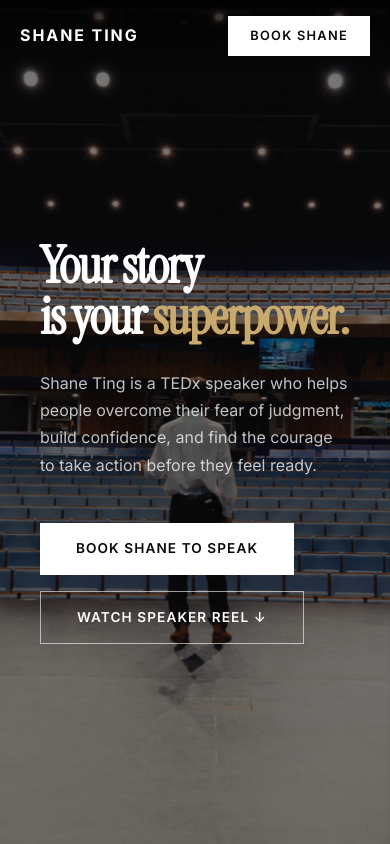
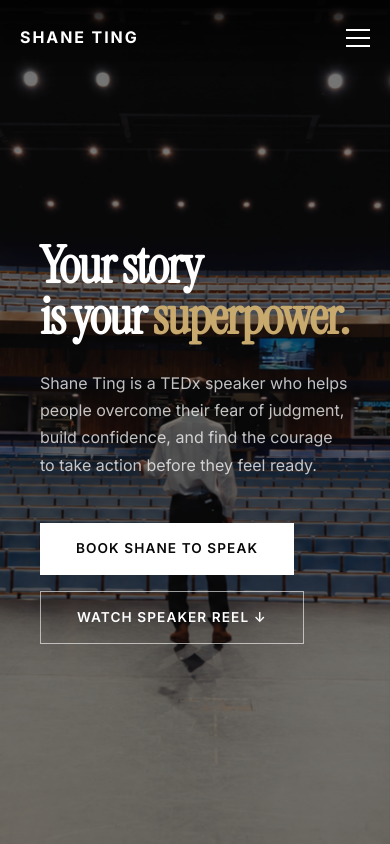
Before and after one commit to shanexyeah/shaneting-website, a Next.js app: page / in a window 390 px wide. Shown: the top 844 px of the page. Built offline with nearby package versions, Linux system fonts and the light colour scheme.

Commit message:
Replace mobile Book Shane button with hamburger menu
Co-Authored-By: Claude Opus 5.5 <noreply@anthropic.com>

```diff
--- a/app/globals.css
+++ b/app/globals.css
@@ -44,10 +44,53 @@ img { max-width: 100%; display: block; }
 .nav-cta { background: var(--white); color: var(--black) !important; padding: 10px 22px; font-weight: 600 !important; transition: background-color 0.2s, color 0.2s, transform 160ms ease-out !important; }
 .nav-cta:active { transform: scale(0.97); }
 .nav-cta:hover { background: var(--accent) !important; color: var(--white) !important; }
+.nav-toggle { display: none; }
+.mobile-menu { display: none; }
 @media (max-width: 768px) {
   .nav { padding: 16px 20px; }
-  .nav-links { gap: 16px; }
-  .nav-links .nav-hide { display: none; }
+  .nav-links { display: none; }
+
+  .nav-toggle {
+    display: flex; flex-direction: column; justify-content: center; gap: 6px;
+    width: 44px; height: 44px; margin-right: -10px; padding: 0 10px;
+    background: none; border: none; cursor: pointer;
+    touch-action: manipulation; -webkit-tap-highlight-color: transparent;
+    transition: transform 160ms ease-out;
+  }
+  .nav-toggle:active { transform: scale(0.92); }
+  .nav-toggle:focus-visible { outline: 2px solid var(--accent); outline-offset: 2px; }
+  .nav-toggle span {
+    display: block; width: 100%; height: 2px; background: var(--white);
+    transition: transform 240ms var(--ease-out), opacity 160ms ease-out;
+  }
+  .nav-toggle.open span:nth-child(1) { transform: translateY(8px) rotate(45deg); }
+  .nav-toggle.open span:nth-child(2) { opacity: 0; }
+  .nav-toggle.open span:nth-child(3) { transform: translateY(-8px) rotate(-45deg); }
+
+  /* Sits under the nav so the logo and close icon stay visible. Visibility keeps closed links out of tab order. */
+  .mobile-menu {
+    position: fixed; inset: 0; z-index: 99;
+    display: flex; flex-direction: column; justify-content: space-between;
+    padding: 120px 20px calc(40px + env(safe-area-inset-bottom, 0px));
+    background: var(--black);
+    opacity: 0; visibility: hidden;
+    transition: opacity 200ms ease-out, visibility 0s linear 200ms;
+  }
+  .mobile-menu.open { opacity: 1; visibility: visible; transition: opacity 200ms ease-out, visibility 0s; }
+  .mobile-menu-links { display: flex; flex-direction: column; gap: 8px; }
+  .mobile-menu-links a {
+    font-family: var(--font-display); font-size: 3rem; line-height: 1.2; letter-spacing: -0.03em;
+    color: var(--white); transition: color 0.2s;
+  }
+  .mobile-menu-links a:active { color: var(--accent); }
+  .mobile-menu-links a:focus-visible, .mobile-menu-socials a:focus-visible { outline: 2px solid var(--accent); outline-offset: 2px; }
+  .mobile-menu-socials { display: flex; gap: 8px; margin-left: -12px; }
+  .mobile-menu-socials a { display: flex; padding: 12px; color: rgba(255,255,255,0.7); transition: color 0.2s; }
+  .mobile-menu-socials a:active { color: var(--white); }
+}
+@media (max-width: 768px) and (hover: hover) and (pointer: fine) {
+  .mobile-menu-links a:hover { color: var(--accent); }
+  .mobile-menu-socials a:hover { color: var(--white); }
 }
 
 /* ===== BUTTONS ===== */
--- a/app/layout.jsx
+++ b/app/layout.jsx
@@ -3,22 +3,81 @@ import './globals.css';
 import Link from 'next/link';
 import { useEffect, useState } from 'react';
 
+function SocialLinks() {
+  return (
+    <>
+      <a href="https://instagram.com/shanexyeah" target="_blank" rel="noopener noreferrer" aria-label="Instagram">
+        <svg width="20" height="20" viewBox="0 0 24 24" fill="none" stroke="currentColor" strokeWidth="1.8" strokeLinecap="round" strokeLinejoin="round"><rect x="2" y="2" width="20" height="20" rx="5" ry="5"/><circle cx="12" cy="12" r="4"/><circle cx="17.5" cy="6.5" r="0.8" fill="currentColor" stroke="none"/></svg>
+      </a>
+      <a href="https://tiktok.com/@shanexyeah" target="_blank" rel="noopener noreferrer" aria-label="TikTok">
+        <svg width="20" height="20" viewBox="0 0 24 24" fill="currentColor"><path d="M19.59 6.69a4.83 4.83 0 0 1-3.77-4.25V2h-3.45v13.67a2.89 2.89 0 0 1-2.88 2.5 2.89 2.89 0 0 1-2.89-2.89 2.89 2.89 0 0 1 2.89-2.89c.28 0 .54.04.79.1V9.01a6.33 6.33 0 0 0-.79-.05 6.34 6.34 0 0 0-6.34 6.34 6.34 6.34 0 0 0 6.34 6.34 6.34 6.34 0 0 0 6.33-6.34V8.69a8.18 8.18 0 0 0 4.78 1.52V6.75a4.85 4.85 0 0 1-1.01-.06z"/></svg>
+      </a>
+      <a href="https://youtube.com/@ShaneTing24" target="_blank" rel="noopener noreferrer" aria-label="YouTube">
+        <svg width="20" height="20" viewBox="0 0 24 24" fill="currentColor"><path d="M23 7s-.3-2-1.2-2.8c-1.1-1.2-2.4-1.2-3-1.3C16.6 2.8 12 2.8 12 2.8s-4.6 0-6.8.1c-.6.1-1.9.1-3 1.3C1.3 5 1 7 1 7S.7 9.2.7 11.3v2c0 2.1.3 4.3.3 4.3s.3 2 1.2 2.8c1.1 1.2 2.6 1.1 3.3 1.2C7.5 21.8 12 21.8 12 21.8s4.6 0 6.8-.2c.6-.1 1.9-.1 3-1.3.9-.8 1.2-2.8 1.2-2.8s.3-2.1.3-4.3v-2C23.3 9.2 23 7 23 7zM9.7 15.5V8.4l8.1 3.6-8.1 3.5z"/></svg>
+      </a>
+      <a href="https://www.linkedin.com/in/shane-ting-ab8b6a1b9/" target="_blank" rel="noopener noreferrer" aria-label="LinkedIn">
+        <svg width="20" height="20" viewBox="0 0 24 24" fill="currentColor"><path d="M20.45 20.45h-3.56v-5.57c0-1.33-.02-3.04-1.85-3.04-1.85 0-2.14 1.45-2.14 2.94v5.67H9.35V9h3.41v1.56h.05c.48-.9 1.64-1.85 3.37-1.85 3.6 0 4.27 2.37 4.27 5.46v6.28zM5.34 7.43a2.06 2.06 0 1 1 0-4.13 2.06 2.06 0 0 1 0 4.13zM7.12 20.45H3.56V9h3.56v11.45zM22.22 0H1.77C.79 0 0 .77 0 1.73v20.54C0 23.23.79 24 1.77 24h20.45c.98 0 1.78-.77 1.78-1.73V1.73C24 .77 23.2 0 22.22 0z"/></svg>
+      </a>
+    </>
+  );
+}
+
 function Nav() {
   const [scrolled, setScrolled] = useState(false);
+  const [menuOpen, setMenuOpen] = useState(false);
+  const closeMenu = () => setMenuOpen(false);
   useEffect(() => {
     const onScroll = () => setScrolled(window.scrollY > 60);
     window.addEventListener('scroll', onScroll);
     return () => window.removeEventListener('scroll', onScroll);
   }, []);
+  useEffect(() => {
+    if (!menuOpen) return;
+    const onKeyDown = (e) => { if (e.key === 'Escape') closeMenu(); };
+    // The menu doesn't exist on desktop, so widening the window must release the scroll lock
+    const desktop = window.matchMedia('(min-width: 769px)');
+    document.body.style.overflow = 'hidden';
+    window.addEventListener('keydown', onKeyDown);
+    desktop.addEventListener('change', closeMenu);
+    return () => {
+      document.body.style.overflow = '';
+      window.removeEventListener('keydown', onKeyDown);
+      desktop.removeEventListener('change', closeMenu);
+    };
+  }, [menuOpen]);
   return (
-    <nav className={`nav${scrolled ? ' scrolled' : ''}`}>
-      <Link href="/" className="nav-logo">Shane Ting</Link>
-      <div className="nav-links">
-        <Link href="/talks" className="nav-hide">Talks</Link>
-        <Link href="/about" className="nav-hide">About</Link>
-        <Link href="/contact" className="nav-cta">Book Shane</Link>
+    <>
+      <nav className={`nav${scrolled ? ' scrolled' : ''}`}>
+        <Link href="/" className="nav-logo" onClick={closeMenu}>Shane Ting</Link>
+        <div className="nav-links">
+          <Link href="/talks">Talks</Link>
+          <Link href="/about">About</Link>
+          <Link href="/contact" className="nav-cta">Book Shane</Link>
+        </div>
+        <button
+          type="button"
+          className={`nav-toggle${menuOpen ? ' open' : ''}`}
+          aria-label={menuOpen ? 'Close menu' : 'Open menu'}
+          aria-expanded={menuOpen}
+          aria-controls="mobile-menu"
+          onClick={() => setMenuOpen((open) => !open)}
+        >
+          <span />
+          <span />
+          <span />
+        </button>
+      </nav>
+      <div id="mobile-menu" className={`mobile-menu${menuOpen ? ' open' : ''}`}>
+        <div className="mobile-menu-links">
+          <Link href="/talks" onClick={closeMenu}>Talks</Link>
+          <Link href="/about" onClick={closeMenu}>About</Link>
+          <Link href="/contact" onClick={closeMenu}>Contact</Link>
+        </div>
+        <div className="mobile-menu-socials">
+          <SocialLinks />
+        </div>
       </div>
-    </nav>
+    </>
   );
 }
 
@@ -42,18 +101,7 @@ export default function RootLayout({ children }) {
               <Link href="/contact">Contact</Link>
             </div>
             <div className="footer-socials">
-              <a href="https://instagram.com/shanexyeah" target="_blank" rel="noopener noreferrer" aria-label="Instagram">
-                <svg width="20" height="20" viewBox="0 0 24 24" fill="none" stroke="currentColor" strokeWidth="1.8" strokeLinecap="round" strokeLinejoin="round"><rect x="2" y="2" width="20" height="20" rx="5" ry="5"/><circle cx="12" cy="12" r="4"/><circle cx="17.5" cy="6.5" r="0.8" fill="currentColor" stroke="none"/></svg>
-              </a>
-              <a href="https://tiktok.com/@shanexyeah" target="_blank" rel="noopener noreferrer" aria-label="TikTok">
-                <svg width="20" height="20" viewBox="0 0 24 24" fill="currentColor"><path d="M19.59 6.69a4.83 4.83 0 0 1-3.77-4.25V2h-3.45v13.67a2.89 2.89 0 0 1-2.88 2.5 2.89 2.89 0 0 1-2.89-2.89 2.89 2.89 0 0 1 2.89-2.89c.28 0 .54.04.79.1V9.01a6.33 6.33 0 0 0-.79-.05 6.34 6.34 0 0 0-6.34 6.34 6.34 6.34 0 0 0 6.34 6.34 6.34 6.34 0 0 0 6.33-6.34V8.69a8.18 8.18 0 0 0 4.78 1.52V6.75a4.85 4.85 0 0 1-1.01-.06z"/></svg>
-              </a>
-              <a href="https://youtube.com/@ShaneTing24" target="_blank" rel="noopener noreferrer" aria-label="YouTube">
-                <svg width="20" height="20" viewBox="0 0 24 24" fill="currentColor"><path d="M23 7s-.3-2-1.2-2.8c-1.1-1.2-2.4-1.2-3-1.3C16.6 2.8 12 2.8 12 2.8s-4.6 0-6.8.1c-.6.1-1.9.1-3 1.3C1.3 5 1 7 1 7S.7 9.2.7 11.3v2c0 2.1.3 4.3.3 4.3s.3 2 1.2 2.8c1.1 1.2 2.6 1.1 3.3 1.2C7.5 21.8 12 21.8 12 21.8s4.6 0 6.8-.2c.6-.1 1.9-.1 3-1.3.9-.8 1.2-2.8 1.2-2.8s.3-2.1.3-4.3v-2C23.3 9.2 23 7 23 7zM9.7 15.5V8.4l8.1 3.6-8.1 3.5z"/></svg>
-              </a>
-              <a href="https://www.linkedin.com/in/shane-ting-ab8b6a1b9/" target="_blank" rel="noopener noreferrer" aria-label="LinkedIn">
-                <svg width="20" height="20" viewBox="0 0 24 24" fill="currentColor"><path d="M20.45 20.45h-3.56v-5.57c0-1.33-.02-3.04-1.85-3.04-1.85 0-2.14 1.45-2.14 2.94v5.67H9.35V9h3.41v1.56h.05c.48-.9 1.64-1.85 3.37-1.85 3.6 0 4.27 2.37 4.27 5.46v6.28zM5.34 7.43a2.06 2.06 0 1 1 0-4.13 2.06 2.06 0 0 1 0 4.13zM7.12 20.45H3.56V9h3.56v11.45zM22.22 0H1.77C.79 0 0 .77 0 1.73v20.54C0 23.23.79 24 1.77 24h20.45c.98 0 1.78-.77 1.78-1.73V1.73C24 .77 23.2 0 22.22 0z"/></svg>
-              </a>
+              <SocialLinks />
             </div>
           </div>
           <div className="footer-bottom">
```
